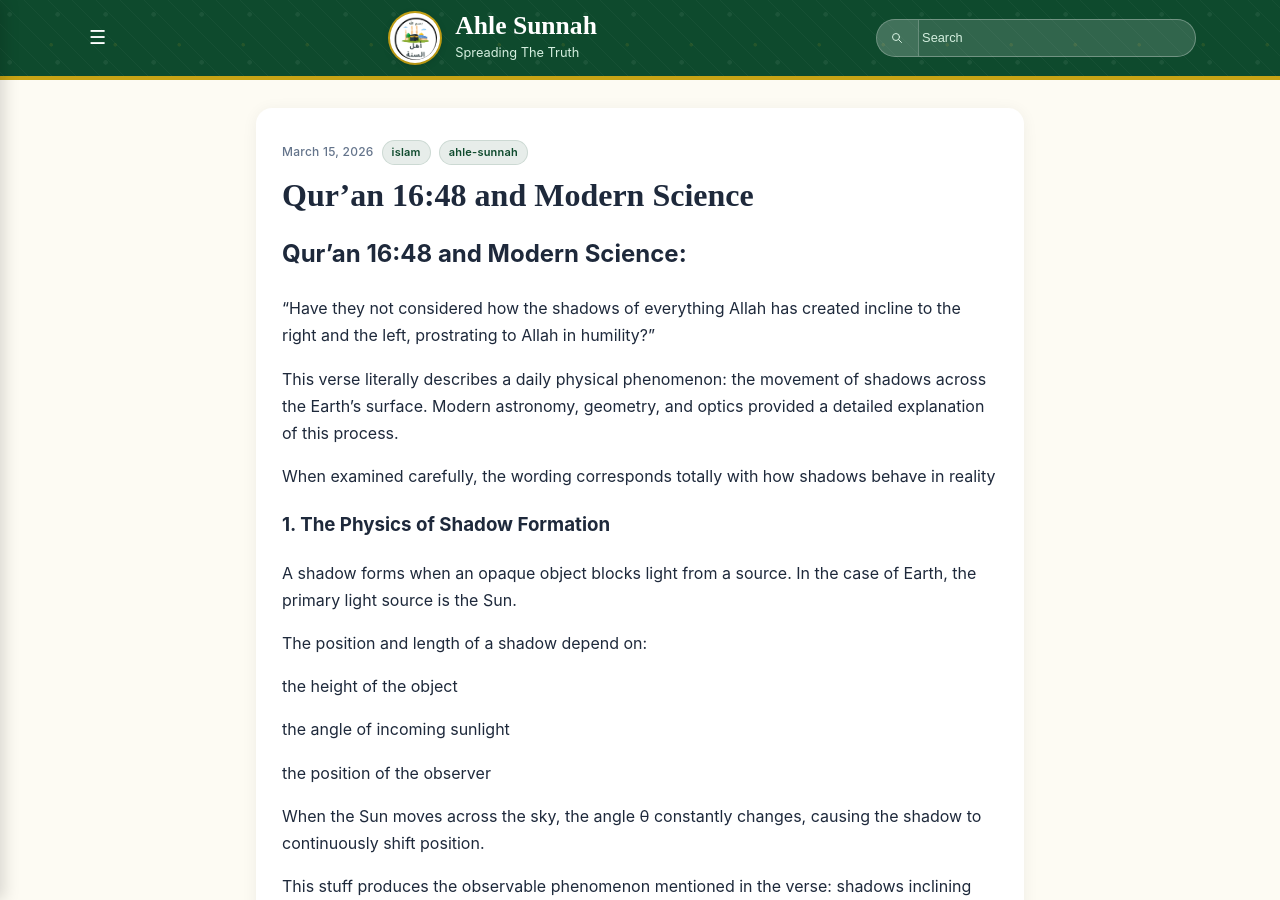
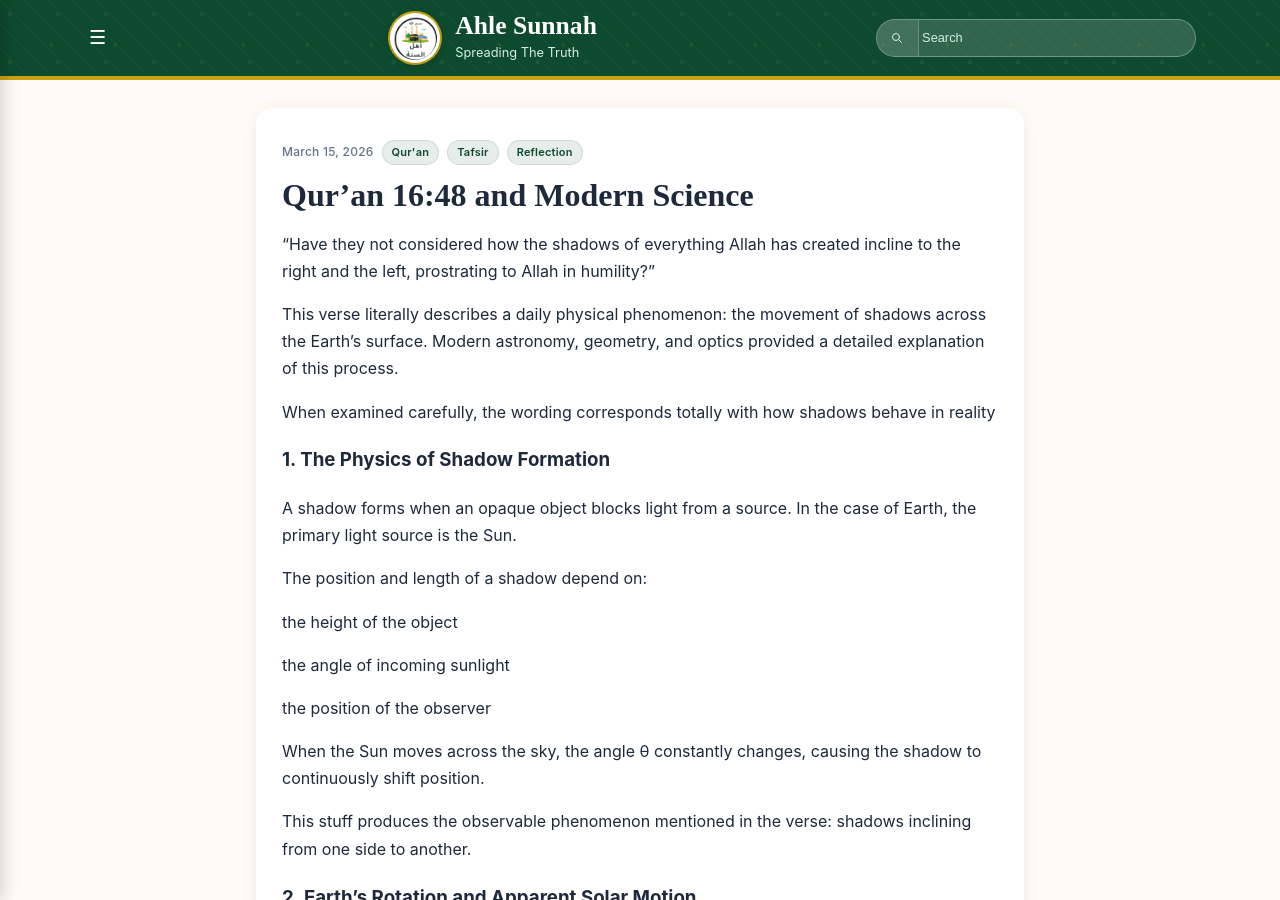
Before and after one commit to Fali17/ahlesunnah, a Jekyll site: the page built from _posts/2026-03-15-quran-1648-and-modern-science.md, in a window 1280 px wide and 900 px high. Built offline with Jekyll 4.4.1, drawn with Linux system fonts in a browser that asks for light colours.

Commit message:
Update 2026-03-15-quran-1648-and-modern-science.md

```diff
--- a/_posts/2026-03-15-quran-1648-and-modern-science.md
+++ b/_posts/2026-03-15-quran-1648-and-modern-science.md
@@ -2,10 +2,10 @@
 layout: post
 title: "Qur’an 16:48 and Modern Science"
 date: 2026-03-15 22:11:00 +0000
-tags: [islam, ahle-sunnah]
+tags: [Qur'an,Tafsir,Reflection]
 ---
 
-## Qur'an 16:48 and Modern Science:
+
 
 “Have they not considered how the shadows of everything Allah has created incline to the right and the left, prostrating to Allah in humility?”
 
```
